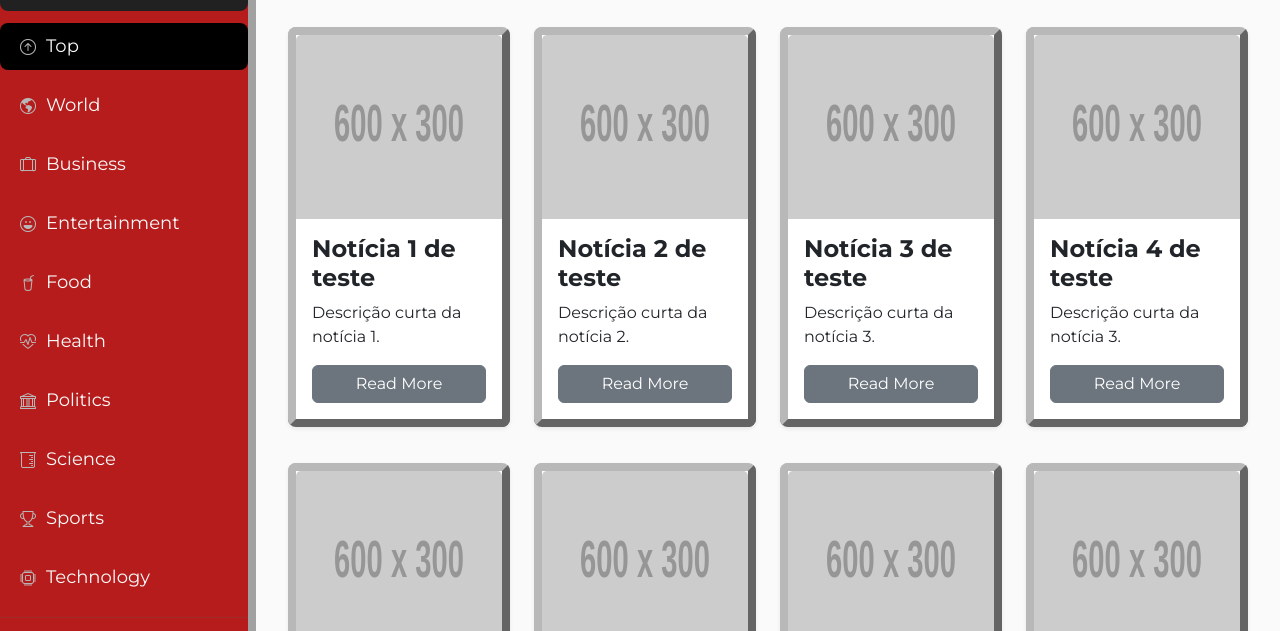
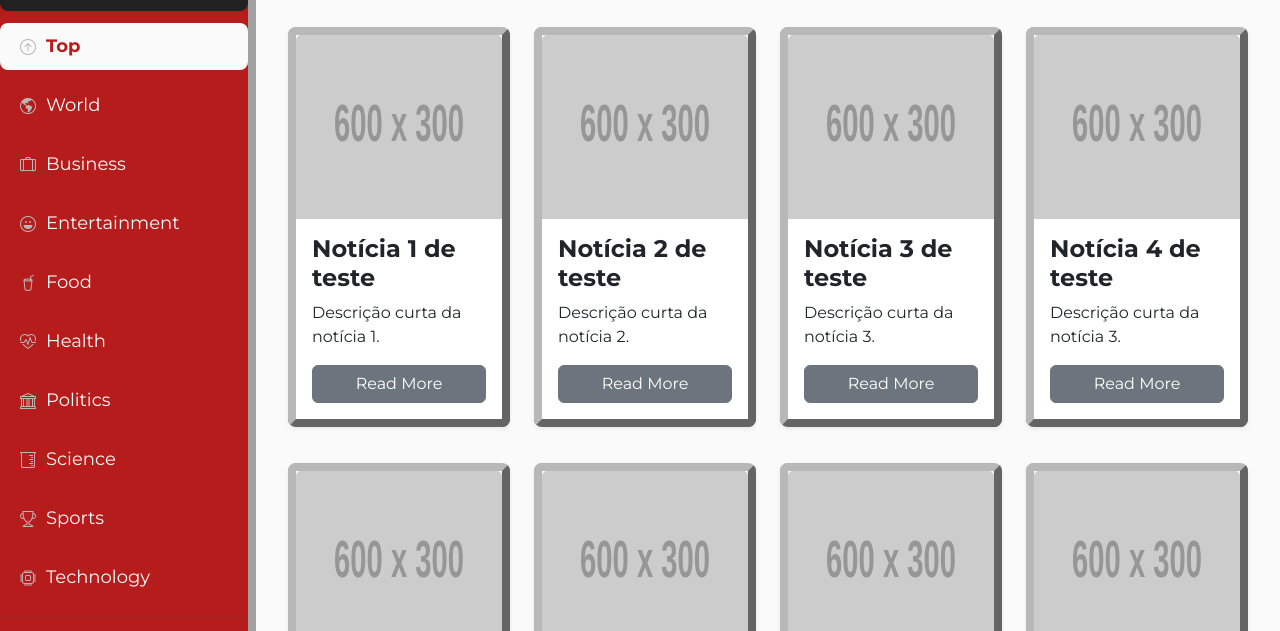
Before and after one commit to andluis35/CS50-NewsHub, a plain HTML site: page frontend/index.html in a window 1280 px wide. Shown: the part 129-760 px from the top of the page. Drawn offline with nearby package versions, Linux system fonts and the light colour scheme; placeholder pictures from the web are drawn by us.

Commit message:
Fix color styling to buttons when selected

```diff
--- a/frontend/css/styles.css
+++ b/frontend/css/styles.css
@@ -102,8 +102,14 @@ hr {
     background-color: #212121;
 }
 
+.sidemenu .nav-link:active {
+    background-color: #212121;
+}
+
 .sidemenu .nav-link.active {
-    background-color: #000000;
+    background-color: #FAFAFA;
+    color: #B71C1C;
+    font-weight: bolder;
 }
 
 .main-content {
```
